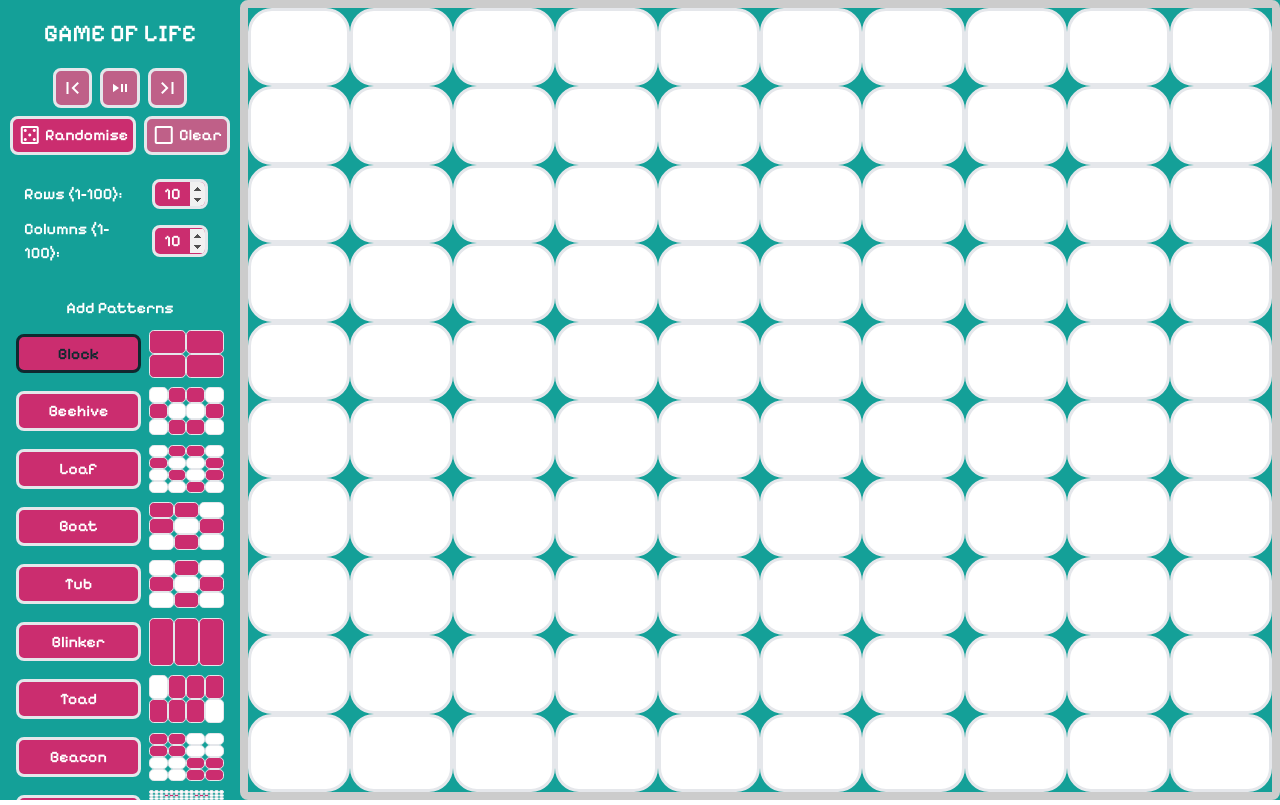
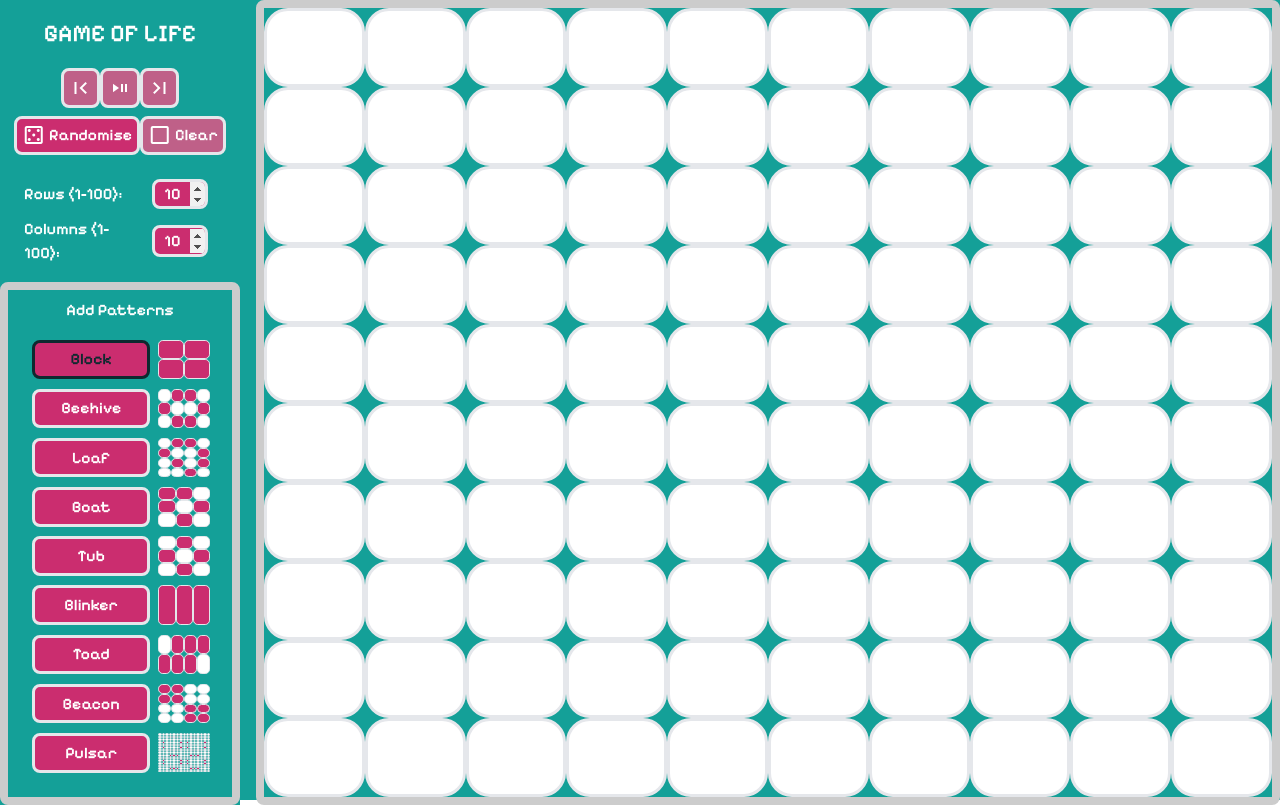
Before and after one commit to Pjstilwell/PersonalSite, a Next.js app in the folder still-peter/: page / in a window 1280 px wide. Built offline with nearby package versions, Linux system fonts and the light colour scheme.

Commit message:
Fixed control styling

```diff
--- a/still-peter/src/app/components/controls.tsx
+++ b/still-peter/src/app/components/controls.tsx
@@ -88,7 +88,6 @@ export default function Controls(props: ControlProps) {
           <h1 className="title">GAME OF LIFE</h1>
         </div>
 
-        <div className="settings-wrapper">
         <div className="scrub-wrapper">
           <button
             disabled={props.iterationsLength < 2}
@@ -153,11 +152,10 @@ export default function Controls(props: ControlProps) {
           ></input>
         </div>
       </div>
-      </div>
+      <div className="patterns-settings-wrapper">
         <div className="add-patterns-text-wrapper">
           <p>Add Patterns</p>
         </div>
-      <div className="patterns-settings-wrapper">
         <div className="patterns-wrapper">{patternList}</div>
       </div>
     </div>
--- a/still-peter/src/app/components/display-square.tsx
+++ b/still-peter/src/app/components/display-square.tsx
@@ -5,11 +5,7 @@ export default function DisplaySquare(props: any) {
   };
 
   return (
-    <div
-      className="display-square-wrapper"
-      key={props.squareKey}
-      style={btnStyle}
-    >
+    <div key={props.squareKey} style={btnStyle}>
       <div className={"display-square " + stateClass}></div>
     </div>
   );
--- a/still-peter/src/app/globals.scss
+++ b/still-peter/src/app/globals.scss
@@ -91,7 +91,8 @@ input[type="number"]::-webkit-outer-spin-button {
 .home-wrapper {
   width: 100%;
   height: 100%;
-  display: flex;
+  display: grid;
+  grid-template-columns: 20% 80%;
   background-color: $cp3-2;
 }
 
@@ -99,7 +100,7 @@ input[type="number"]::-webkit-outer-spin-button {
   border-radius: 0.5rem;
   border-color: $cp3-5;
   border-width: 0.5rem;
-  width: 85%;
+  width: 100%;
   height: 100%;
 }
 
@@ -139,12 +140,7 @@ input[type="number"]::-webkit-outer-spin-button {
   background-color: $cp3-2;
   color: $cp3-6;
   display: grid;
-  grid-template-rows: 35% 5% 60%;
-  height: 100%;
-}
-
-.display-square-wrapper {
-  // min-height: 3rem;
+  grid-template-rows: 35% 65%;
 }
 
 .display-square {
@@ -173,7 +169,6 @@ input[type="number"]::-webkit-outer-spin-button {
   align-items: center;
   justify-content: center;
   margin: 0.5rem;
-  gap: 0.5rem;
 }
 
 .scrub-wrapper {
@@ -181,7 +176,6 @@ input[type="number"]::-webkit-outer-spin-button {
   display: flex;
   align-items: center;
   justify-content: center;
-  gap: 0.5rem;
 }
 
 .casino-logo-spacing {
@@ -205,26 +199,24 @@ input[type="number"]::-webkit-outer-spin-button {
 .add-patterns-text-wrapper {
   display: flex;
   justify-content: center;
-  margin: 1rem;
+  margin: 0.5rem;
 }
 
 .patterns-wrapper {
   margin: 0rem 1rem;
   overflow-y: auto;
-  height: 60vh;
-  // max-height: 100%;
 }
 
 .pattern-wrapper {
   display: grid;
-  grid-template-columns: 60% 40%;
+  grid-template-columns: 70% 30%;
   margin: 0.6rem 0rem;
-  gap: 0.5rem;
 }
 
 .pattern-btn-wrapper {
   display: flex;
   align-items: center;
+  margin: 0rem 0.5rem;
 }
 
 .pattern-button {
@@ -238,11 +230,15 @@ input[type="number"]::-webkit-outer-spin-button {
 }
 
 .patterns-settings-wrapper {
-  max-height: 65vh;
+  border-radius: 0.5rem;
+  border-color: $cp3-5;
+  border-width: 0.5rem;
+  display: flex;
+  flex-direction: column;
 }
 
 .display-grid-wrapper {
-  height: 3rem;
+  width: 100%;
   grid-column: 2;
 }
 
@@ -251,6 +247,7 @@ input[type="number"]::-webkit-outer-spin-button {
 }
 
 .settings-big-wrapper {
+  margin-bottom: 1rem;
   height: 100%;
 }
 
```
Lines whose indentation alone changed are shown as unchanged.
